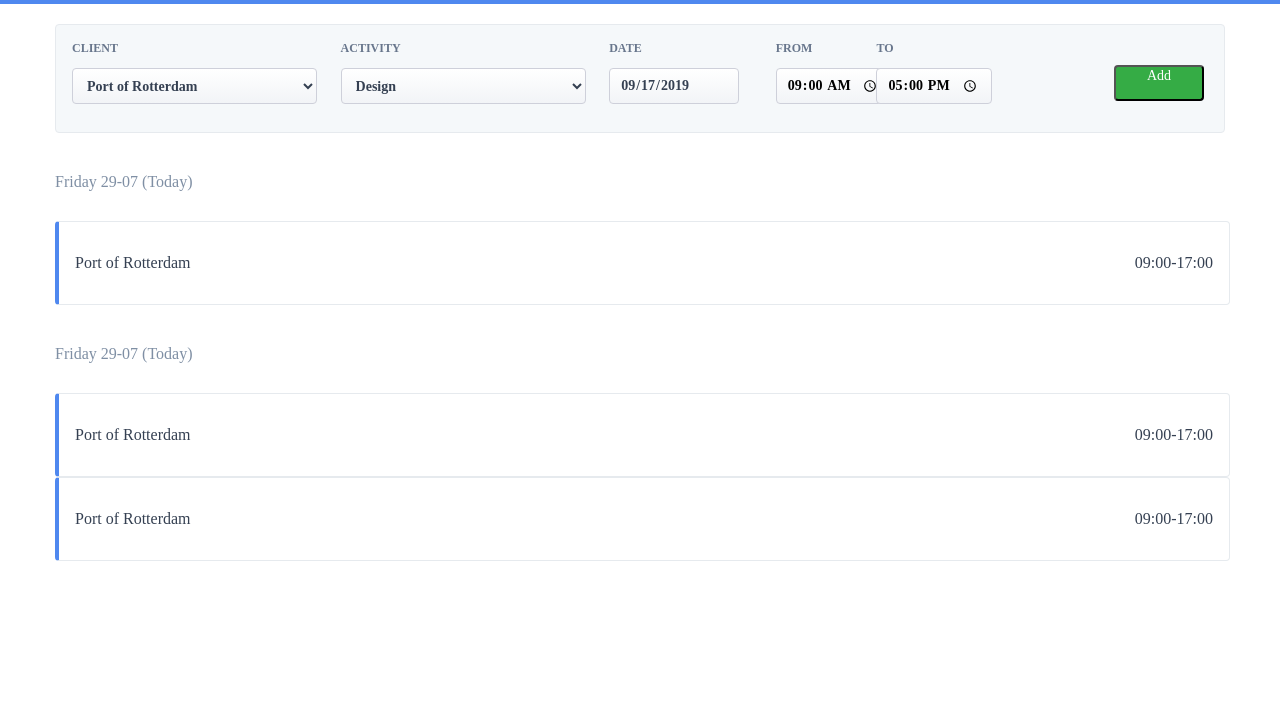
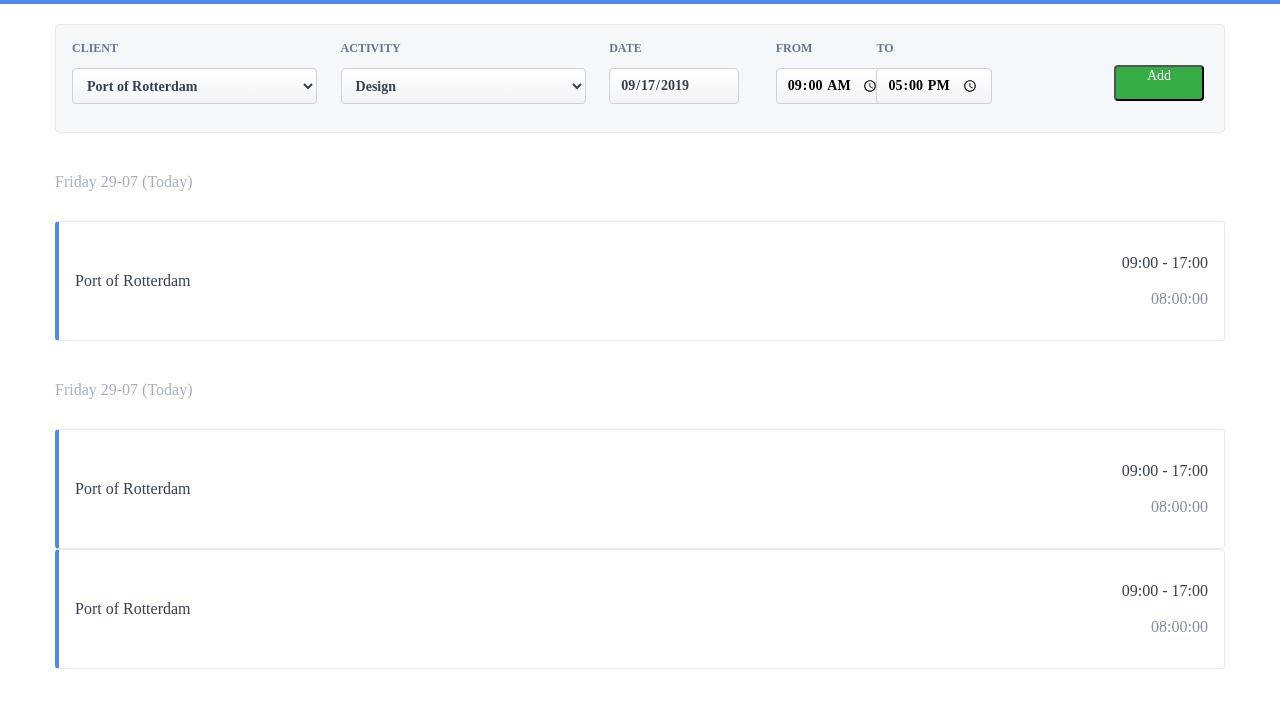
Before and after one commit to humanoidsbv/team-awesome-dylan, a Gatsby site: page / in a window 1280 px wide. Shown: the part 46-754 px from the top of the page. Built offline with nearby package versions, Linux system fonts and the light colour scheme; Gatsby itself is replaced by a stand-in of ours; a web font is replaced by a local one.

Commit message:
Add duration element to Time Entry & fix previous comments

```diff
--- a/src/components/time-entry-heading/TimeEntryHeading.module.css
+++ b/src/components/time-entry-heading/TimeEntryHeading.module.css
@@ -7,6 +7,7 @@
   display: flex;
   flex-direction: row;
   justify-content: space-between;
+  opacity: 0.7;
 }
 
 @media (min-width: 901px) {
--- a/src/components/time-entry/TimeEntry.jsx
+++ b/src/components/time-entry/TimeEntry.jsx
@@ -5,7 +5,13 @@
 const TimeEntry = () => (
   <div className={styles.timeEntry}>
     <span className={styles.client}>Port of Rotterdam</span>
-    <span className={styles.timeStamp}>09:00-17:00</span>
+    <div className={styles.timeStamp}>
+      <span>09:00 - 17:00</span>
+      <span className={styles.duration}>
+        <br />
+        08:00:00
+      </span>
+    </div>
   </div>
 );
 
--- a/src/components/time-entry/TimeEntry.module.css
+++ b/src/components/time-entry/TimeEntry.module.css
@@ -6,7 +6,7 @@
   display:flex;
   font-family: proximanova;
   justify-content: space-between;
-  width: 100%;
+  align-items: center;
 }
 
 .client {
@@ -21,4 +21,12 @@
   font-family: proximanova;
   font-size: 16px;
   padding: 32px 16px;
+  display: flex;
+  flex-direction: column;
+  text-align: right;
 }
+
+.duration {
+  text-align: right;
+  color:#7f8fa4;
+}
```
